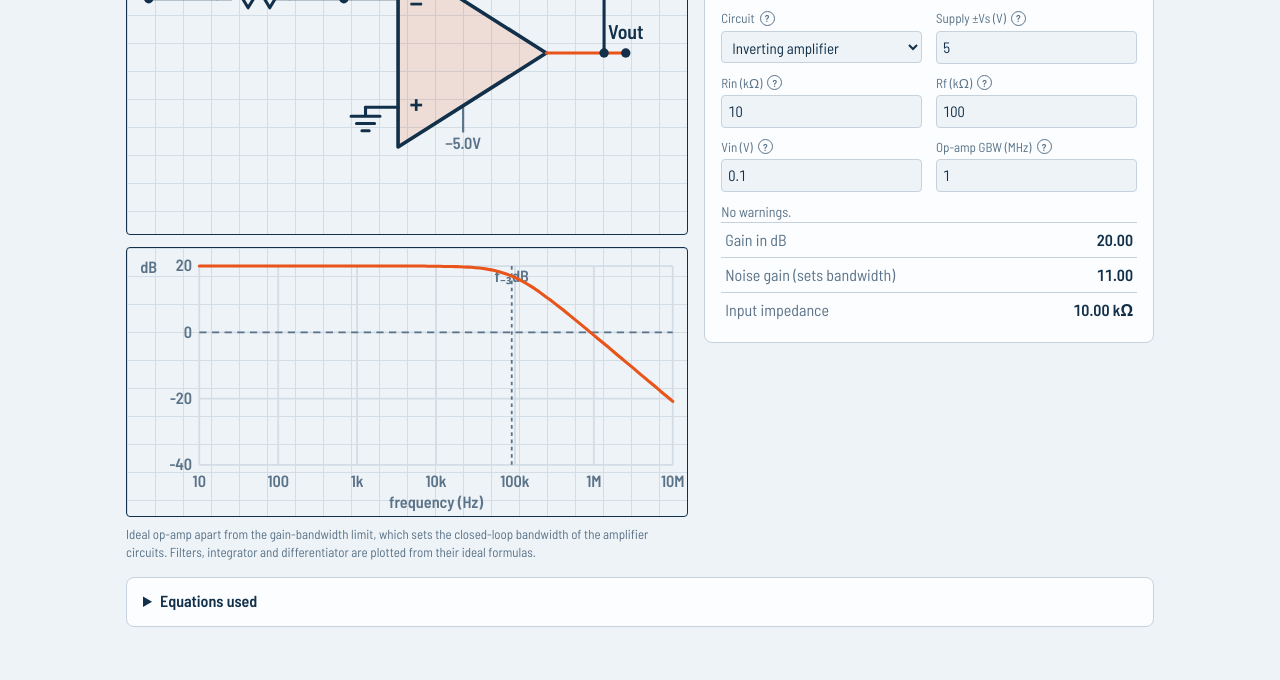
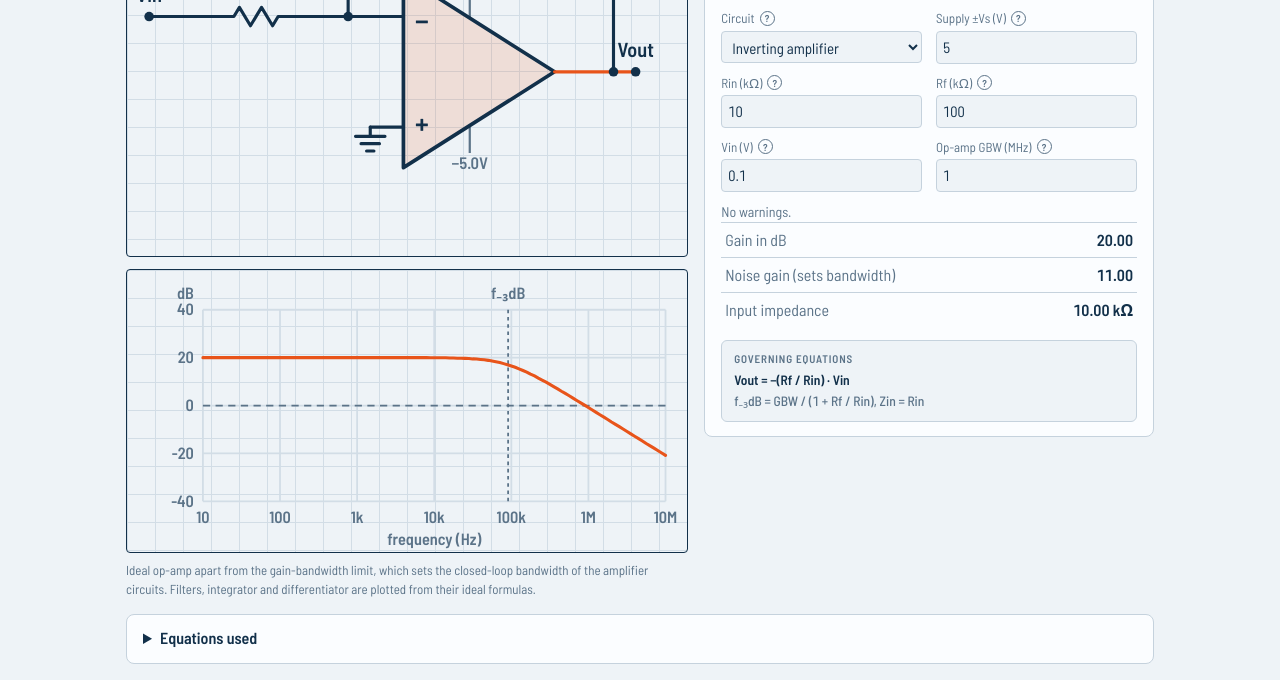
Before and after one commit to SpencerKelly21/mechanism-toolkit, a plain HTML site: page op-amps.html in a window 1280 px wide. Shown: the part 220-900 px from the top of the page. Before the commit the page ends 863 px from the top, so only its background shows below. Drawn offline with Linux system fonts and the light colour scheme.

Commit message:
Update op-amps.html

```diff
--- a/op-amps.html
+++ b/op-amps.html
@@ -20,6 +20,10 @@ svg .tk{font-size:9px;fill:var(--mute)}
 .dot{fill:var(--ink)}
 .tri{fill:var(--ifill);stroke:var(--edge);stroke-width:2;stroke-linejoin:round}
 .gl{stroke:var(--grid);stroke-width:1}
+.eq{margin-top:12px;padding:10px 12px;border:1px solid var(--line);border-radius:6px;background:var(--paper);font-size:13.5px;line-height:1.45}
+.eq small{display:block;font-size:11px;letter-spacing:.08em;text-transform:uppercase;color:var(--mute);font-weight:600;margin-bottom:3px}
+.eq div{color:var(--ink);font-weight:600}
+.eq div+div{color:var(--mute);font-weight:500;margin-top:2px}
 </style>
 </head>
 <body>
@@ -31,8 +35,8 @@ svg .tk{font-size:9px;fill:var(--mute)}
 
 <div class="layout">
 <div>
-<div class="sheet"><svg id="sch" viewBox="0 -14 310 214" role="img" aria-label="Op-amp circuit schematic"></svg></div>
-<div class="sheet" style="margin-top:12px"><svg id="bode" viewBox="0 0 310 148" role="img" aria-label="Gain in dB against frequency"></svg></div>
+<div class="sheet"><svg id="sch" viewBox="0 -22 304 222" role="img" aria-label="Op-amp circuit schematic"></svg></div>
+<div class="sheet" style="margin-top:12px"><svg id="bode" viewBox="0 0 310 156" role="img" aria-label="Gain in dB against frequency"></svg></div>
 <p class="note">Ideal op-amp apart from the gain-bandwidth limit, which sets the closed-loop bandwidth of the amplifier circuits. Filters, integrator and differentiator are plotted from their ideal formulas.</p>
 </div>
 <div class="card">
@@ -53,6 +57,7 @@ svg .tk{font-size:9px;fill:var(--mute)}
 </div>
 <div id="gwarn"></div>
 <table class="res"><tbody id="res"></tbody></table>
+<div class="eq" id="eq"></div>
 </div>
 </div>
 
@@ -93,53 +98,65 @@ const amp = (g, ng, vin, rows) => {
 
 const CK = {
   inv: { s: [R("Rin (kΩ)", 10, "Input resistor from Vin to the inverting input. It sets the input impedance."), R("Rf (kΩ)", 100, "Feedback resistor from the output to the inverting input."), V("Vin (V)", 0.1)],
+    eq: ["Vout = −(Rf / Rin) · Vin", "f₋₃dB = GBW / (1 + Rf / Rin),   Zin = Rin"],
     f: p => amp(-p[1] / p[0], 1 + p[1] / p[0], p[2], [["Input impedance", fr(p[0] * 1e3)]]),
     d: p => node(12, 70, "Vin") + wire("M12 70H50M90 70H150") + comp("r", 70, 70, 0, "Rin " + k(p[0]), 70, 56) + FB("r", "Rf " + k(p[1])) + PG },
   non: { s: [R("Rf (kΩ)", 100, "Feedback resistor from the output to the inverting input."), R("Rg (kΩ)", 10, "Resistor from the inverting input to ground."), V("Vin (V)", 0.1)],
+    eq: ["Vout = (1 + Rf / Rg) · Vin", "f₋₃dB = GBW / (1 + Rf / Rg)"],
     f: p => amp(1 + p[0] / p[1], 1 + p[0] / p[1], p[2], [["Input impedance", "very high (ideal)"]]),
     d: p => node(12, 130, "Vin") + wire("M12 130H150M50 70H30M90 70H150") + gnd(30, 70) + comp("r", 70, 70, 0, "Rg " + k(p[1]), 70, 56) + FB("r", "Rf " + k(p[0])) },
   fol: { s: [V("Vin (V)", 1)],
+    eq: ["Vout = Vin   (G = 1 V/V)", "f₋₃dB = GBW"],
     f: p => amp(1, 1, p[0], [["Input impedance", "very high (ideal)"], ["Output impedance", "very low (ideal)"]]),
     d: p => node(12, 130, "Vin") + wire("M12 130H150M264 100V28H120V70H150") + dot(264, 100) },
   sum: { s: [V("V1 (V)", 1), V("V2 (V)", 2), R("R1 (kΩ)", 10, "Input resistor for V1."), R("R2 (kΩ)", 20, "Input resistor for V2."), R("Rf (kΩ)", 10, "Feedback resistor.")],
+    eq: ["Vout = −Rf · (V1 / R1 + V2 / R2)", "f₋₃dB = GBW / (1 + Rf / R1 + Rf / R2)"],
     f: p => { const a = amp(-p[4] / p[2], 1 + p[4] * (1 / p[2] + 1 / p[3]), 0, [["Gain from V1 / V2", fmt(-p[4] / p[2], 2) + " / " + fmt(-p[4] / p[3], 2)]]); a.vo = -p[4] * (p[0] / p[2] + p[1] / p[3]); a.big = ["Output Vout", fmt(a.vo, 3) + " V"]; return a; },
     d: p => node(12, 70, "V1") + node(12, 36, "V2") + wire("M12 70H50M90 70H150M12 36H50M90 36H120M120 36V70") + dot(120, 36) + comp("r", 70, 70, 0, "R1 " + k(p[2]), 70, 56) + comp("r", 70, 36, 0, "R2 " + k(p[3]), 70, 22) + FB("r", "Rf " + k(p[4])) + PG },
   dif: { s: [V("V1 (V)", 1, "Voltage on the inverting side."), V("V2 (V)", 2, "Voltage on the non-inverting side."), R("R1 (kΩ)", 10, "Input resistor; the non-inverting side uses the same value."), R("Rf (kΩ)", 100, "Feedback resistor; the resistor to ground uses the same value.")],
+    eq: ["Vout = (Rf / R1) · (V2 − V1)   (matched pairs)", "f₋₃dB = GBW / (1 + Rf / R1)"],
     f: p => { const a = amp(p[3] / p[2], 1 + p[3] / p[2], 0, [["Input impedance V1 / V2", fr(p[2] * 1e3) + " / " + fr((p[2] + p[3]) * 1e3)], ["CMRR", "set by resistor matching"]]); a.vo = p[3] / p[2] * (p[1] - p[0]); return a; },
     d: p => node(12, 70, "V1") + node(12, 130, "V2") + wire("M12 70H50M90 70H150M12 130H50M90 130H150M120 130V140") + dot(120, 130) + comp("r", 70, 70, 0, "R1 " + k(p[2]), 70, 56) + comp("r", 70, 130, 0, "R1 " + k(p[2]), 70, 116) + comp("r", 120, 160, 90, "Rf " + k(p[3]), 132, 163, 1) + gnd(120, 180) + FB("r", "Rf " + k(p[3])) },
   int: { s: [R("R (kΩ)", 10, "Input resistor."), C("C (nF)", 100, "Feedback capacitor."), V("Vin (V)", 0.5, "DC input; the output ramps at −Vin/RC.")],
+    eq: ["Vout(t) = −(1 / R·C) ∫ Vin dt   (slope −Vin / R·C)", "f₀ = 1 / (2π·R·C)   (unity-gain frequency)"],
     f: p => { const rc = p[0] * p[1] * 1e-6, sl = -p[2] / rc, fu = 1 / (2 * Math.PI * rc);
       return { big: ["Output slope", fmt(sl / 1e3, 3) + " V/ms"], vo: null, ol: "Time to reach a rail", out: sl ? fmt(val("vs") / Math.abs(sl) * 1e3, 2) + " ms" : "never", bwl: "Unity-gain frequency", bw: fh(fu), fc: [fu, "f₀"], mag: f => fu / f, rows: [["Time constant RC", fmt(rc * 1e3, 3) + " ms"]], note: "An ideal integrator drifts to a rail. Add a large resistor across C for DC stability." }; },
     d: p => node(12, 70, "Vin") + wire("M12 70H50M90 70H150") + comp("r", 70, 70, 0, "R " + k(p[0]), 70, 56) + FB("c", "C " + nF(p[1])) + PG },
   dsc: { s: [R("R (kΩ)", 10, "Feedback resistor."), C("C (nF)", 10, "Input capacitor."), V("Vin peak (V)", 0.5, "Peak voltage of the sine input.", 0), F("Test f (Hz)", 1000)],
+    eq: ["Vout(t) = −R·C · dVin/dt,   |G(f)| = 2π·f·R·C", "f₀ = 1 / (2π·R·C)   (unity-gain frequency)"],
     f: p => { const rc = p[0] * p[1] * 1e-6, fu = 1 / (2 * Math.PI * rc), g = 2 * Math.PI * p[3] * rc;
       return { big: ["Gain at test f", fmt(g, 2) + " V/V"], vo: p[2] * g, ol: "Output peak", bwl: "Gain = 1 at", bw: fh(fu), fc: [fu, "f₀"], ft: p[3], mag: f => 2 * Math.PI * f * rc, rows: [["Phase", "inverted, 90° lead"]], note: "Gain rises with frequency, so noise is amplified. Add a small resistor in series with C." }; },
     d: p => node(12, 70, "Vin") + wire("M12 70H50M90 70H150") + comp("c", 70, 70, 0, "C " + nF(p[1]), 70, 56) + FB("r", "R " + k(p[0])) + PG },
   lpf: { s: [R("Rin (kΩ)", 10, "Input resistor; sets the DC gain with Rf."), R("Rf (kΩ)", 100, "Feedback resistor, in parallel with Cf."), C("Cf (nF)", 10, "Feedback capacitor; sets the cut-off with Rf."), V("Vin peak (V)", 0.1, "Peak voltage of the sine input.", 0), F("Test f (Hz)", 1000)],
+    eq: ["|H(f)| = (Rf / Rin) / √(1 + (f / fc)²)", "fc = 1 / (2π·Rf·Cf),   φ = −arctan(f / fc) + 180°"],
     f: p => { const fc = 1 / (2 * Math.PI * p[1] * 1e3 * p[2] * 1e-9), g0 = p[1] / p[0], m = f => g0 / Math.hypot(1, f / fc), mt = m(p[4]), fop = gbw() * 1e6 / (1 + g0);
       return { big: ["DC gain", fmt(-g0, 2) + " V/V"], vo: p[3] * mt, ol: "Output peak at test f", bwl: "Cut-off fc", bw: fh(fc), fc: [fc, "fc"], ft: p[4], warn: fc > fop ? `Cut-off fc (${fh(fc)}) exceeds the op-amp's closed-loop bandwidth (${fh(fop)}), so the op-amp rolls off earlier.` : "", mag: m, rows: [["Gain at test f", fmt(db(mt), 2) + " dB"], ["Phase at test f", fmt(-ang(p[4] / fc), 1) + "° (plus inversion)"]] }; },
-    d: p => node(12, 70, "Vin") + wire("M12 70H50M90 70H150M165 28V6M205 28V6") + dot(165, 28) + dot(205, 28) + comp("r", 70, 70, 0, "Rin " + k(p[0]), 70, 56) + FB("r", "Rf " + k(p[1])) + comp("c", 185, 6, 0, "Cf " + nF(p[2]), 185, -3) + PG },
+    d: p => node(12, 70, "Vin") + wire("M12 70H50M90 70H150M165 28V3M205 28V3") + dot(165, 28) + dot(205, 28) + comp("r", 70, 70, 0, "Rin " + k(p[0]), 70, 56) + FB("r", "Rf " + k(p[1])) + comp("c", 185, 3, 0, "Cf " + nF(p[2]), 185, -7) + PG },
   hpf: { s: [R("Rin (kΩ)", 10, "Series resistor after the input capacitor."), C("Cin (nF)", 10, "Input capacitor; sets the cut-off with Rin."), R("Rf (kΩ)", 100, "Feedback resistor; sets the high-frequency gain with Rin."), V("Vin peak (V)", 0.1, "Peak voltage of the sine input.", 0), F("Test f (Hz)", 1000)],
+    eq: ["|H(f)| = (Rf / Rin) · (f / fc) / √(1 + (f / fc)²)", "fc = 1 / (2π·Rin·Cin),   φ = 90° − arctan(f / fc) + 180°"],
     f: p => { const fc = 1 / (2 * Math.PI * p[0] * 1e3 * p[1] * 1e-9), gh = p[2] / p[0], m = f => gh * (f / fc) / Math.hypot(1, f / fc), mt = m(p[4]), fop = gbw() * 1e6 / (1 + gh);
       return { big: ["High-frequency gain", fmt(-gh, 2) + " V/V"], vo: p[3] * mt, ol: "Output peak at test f", bwl: "Cut-off fc", bw: fh(fc), fc: [fc, "fc"], ft: p[4], warn: fc > fop ? `Cut-off fc (${fh(fc)}) exceeds the op-amp's closed-loop bandwidth (${fh(fop)}), so the passband is narrowed.` : "", mag: m, rows: [["Gain at test f", fmt(db(mt), 2) + " dB"], ["Phase at test f", fmt(90 - ang(p[4] / fc), 1) + "° (plus inversion)"]] }; },
     d: p => node(12, 70, "Vin") + wire("M12 70H30M110 70H150") + comp("c", 50, 70, 0, "Cin " + nF(p[1]), 50, 56) + comp("r", 90, 70, 0, "Rin " + k(p[0]), 90, 88) + FB("r", "Rf " + k(p[2])) + PG }
 };
 
 function bode(m, fc, ft) {
-  const x0 = 40, x1 = 302, y0 = 10, y1 = 120, N = 120, pts = [];
+  const x0 = 42, x1 = 298, y0 = 22, y1 = 128, N = 120, pts = [];
   let lo = 1e9, hi = -1e9;
   for (let i = 0; i <= N; i++) { const y = db(m(Math.pow(10, 1 + 6 * i / N))); pts.push(y); lo = Math.min(lo, y); hi = Math.max(hi, y); }
-  lo = Math.max(-100, Math.floor(lo / 20) * 20); hi = Math.min(120, Math.ceil(hi / 20) * 20); if (hi - lo < 40) hi = lo + 40;
+  const rawSpan = Math.min(120, hi + 6) - Math.max(-100, lo - 6), step = rawSpan > 120 ? 40 : 20;
+  lo = Math.max(-120, Math.floor((lo - 6) / step) * step);
+  hi = Math.min(120, Math.ceil((hi + 6) / step) * step);
+  if (hi - lo < 40) hi = lo + 40;
   const X = f => x0 + (x1 - x0) * (Math.log10(f) - 1) / 6;
-  const Y = v => y1 - (Math.min(hi, Math.max(lo, v)) - lo) / (hi - lo) * (y1 - y0), step = hi - lo > 120 ? 40 : 20;
+  const Y = v => y1 - (Math.min(hi, Math.max(lo, v)) - lo) / (hi - lo) * (y1 - y0);
   let h = "";
-  for (let g = lo; g <= hi; g += step) h += `<path class="gl" d="M${x0} ${Y(g)}H${x1}"/><text class="tk" x="${x0 - 4}" y="${Y(g) + 3}" style="text-anchor:end">${g}</text>`;
+  for (let g = lo; g <= hi; g += step) h += `<path class="gl" d="M${x0} ${Y(g)}H${x1}"/><text class="tk" x="${x0 - 5}" y="${Y(g) + 3}" style="text-anchor:end">${g}</text>`;
   ["10", "100", "1k", "10k", "100k", "1M", "10M"].forEach((t, i) => { const x = x0 + (x1 - x0) * i / 6; h += `<path class="gl" d="M${x} ${y0}V${y1}"/><text class="tk" x="${x}" y="${y1 + 12}">${t}</text>`; });
   if (lo < 0 && hi > 0) h += `<path d="M${x0} ${Y(0)}H${x1}" fill="none" stroke="var(--mute)" stroke-dasharray="4 3"/>`;
-  if (fc && fc[0] >= 10 && fc[0] <= 1e7) { const cx = X(fc[0]); h += `<path d="M${cx.toFixed(1)} ${y0}V${y1}" fill="none" stroke="var(--mute)" stroke-dasharray="2 2"/><text class="tk" x="${Math.min(x1 - 12, Math.max(x0 + 12, cx)).toFixed(1)}" y="${y0 + 9}">${fc[1]}</text>`; }
+  if (fc && fc[0] >= 10 && fc[0] <= 1e7) { const cx = X(fc[0]); h += `<path d="M${cx.toFixed(1)} ${y0}V${y1}" fill="none" stroke="var(--mute)" stroke-dasharray="2 2"/><text class="tk" x="${Math.min(x1 - 14, Math.max(x0 + 14, cx)).toFixed(1)}" y="${y0 - 6}">${fc[1]}</text>`; }
   h += `<path class="w out" d="${pts.map((y, i) => (i ? "L" : "M") + (x0 + (x1 - x0) * i / N).toFixed(1) + " " + Y(y).toFixed(1)).join("")}"/>`;
   if (ft && ft >= 10 && ft <= 1e7) h += `<circle cx="${X(ft).toFixed(1)}" cy="${Y(db(m(ft))).toFixed(1)}" r="3.2" fill="var(--belt)"/>`;
-  h += `<text class="tk" x="12" y="14">dB</text><text class="tk" x="${(x0 + x1) / 2}" y="144">frequency (Hz)</text>`;
+  h += `<text class="tk" x="${x0 - 5}" y="${y0 - 6}" style="text-anchor:end">dB</text><text class="tk" x="${(x0 + x1) / 2}" y="152">frequency (Hz)</text>`;
   $("bode").innerHTML = h;
 }
 
@@ -166,6 +183,7 @@ function update() {
   if (r.note) W.push(`<div class="pok">${r.note}</div>`);
   $("gwarn").innerHTML = W.length ? W.join("") : '<div class="pok">No warnings.</div>';
   $("res").innerHTML = r.rows.map(x => `<tr><td>${x[0]}</td><td>${x[1]}</td></tr>`).join("");
+  $("eq").innerHTML = `<small>Governing equations</small><div>${c.eq[0]}</div><div>${c.eq[1]}</div>`;
   $("sch").innerHTML = AMP(vs) + c.d(p);
   bode(r.mag, r.fc, r.ft);
 }
```
